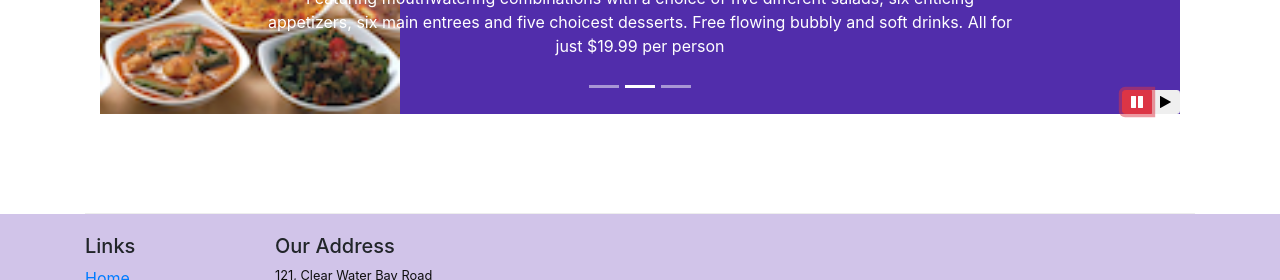
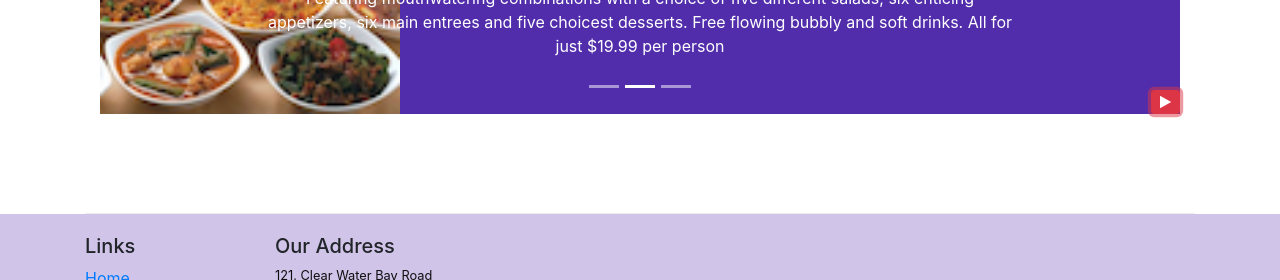
Before and after one commit to bhawesh2000/Frontend-web-UI-framework, a website: page index.html in a window 1280 px wide. Both pictures are taken after a click on the button 1137 px from the left and 622 px from the top of the page. Shown: the part 520-800 px from the top of the page. Drawn offline with nearby package versions, Linux system fonts and the light colour scheme.

Commit message:
jquery single button

```diff
--- a/index.html
+++ b/index.html
@@ -205,6 +205,9 @@
                     <a class="carousel-control-next" href="#mycarousel" role="button" data-slide="next">
                         <span class="carousel-control-next-icon"></span>
                     </a>
+
+                    <!-- //creating two buttons for pause and play//
+
                     <div class="btn-group" id="carouselButton">
                         <button class="btn btn-danger btn-sm" id="carousel-pause">
                             <span class="fa fa-pause"></span>
@@ -213,6 +216,12 @@
                             <span class="fa fa-play"></span>
                         </button>
                     </div>
+                    -->
+
+                    <!--creating only single button for both play and pause-->
+                    <button class="btn btn-danger btn-sm" id="carouselButton">
+                        <span class="fa fa-pause"></span>
+                    </button>
                 </div>
             </div>
          </div>
@@ -382,14 +391,37 @@
     <script src="node_modules/jquery/dist/jquery.slim.min.js"></script>
     <script src="node_modules/popper.js/dist/umd/popper.min.js"></script>
     <script src="node_modules/bootstrap/dist/js/bootstrap.min.js"></script>
-    <script>
+
+   <!--  //jquery code for two buttons//
+
+   <script>
         $(document).ready(function(){
             $("#mycarousel").carousel({ interval: 1000 });
-            $("#carousel-pause").click(function(){
+            $("#carouselButton").click(function(){
                 $("#mycarousel").carousel('pause');
             });
             $("#carousel-play").click(function(){
                 $("#mycarousel").carousel('cycle');
+            });
+        });
+    </script>
+    -->
+
+    <!--Jquery code for single button performing both pause and play operation-->
+    <script>
+        $(document).ready(function(){
+            $("#mycarousel").carousel({interval:1000});
+            $("#carouselButton").click(function(){
+                if($("#carouselButton").children('span').hasClass('fa-pause')){
+                    $("#mycarousel").carousel('pause');
+                    $("#carouselButton").children('span').removeClass('fa-pause');
+                    $("#carouselButton").children('span').addClass('fa-play');
+                }
+                else if($("#carouselButton").children('span').hasClass('fa-play')){
+                    $("#mycarousel").carousel('cycle');
+                    $("#carouselButton").children('span').removeClass('fa-play');
+                    $("#carouselButton").children('span').addClass('fa-pause');
+                }
             });
         });
     </script>
```
